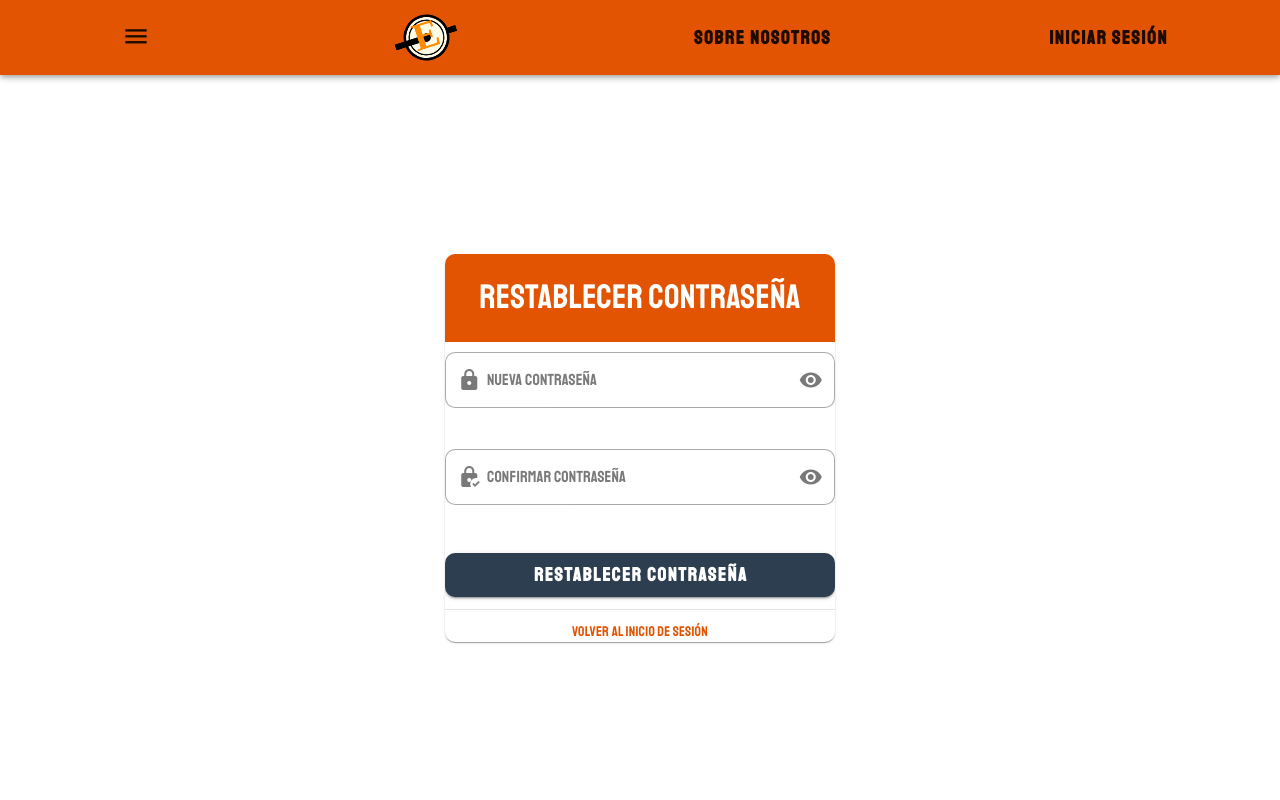
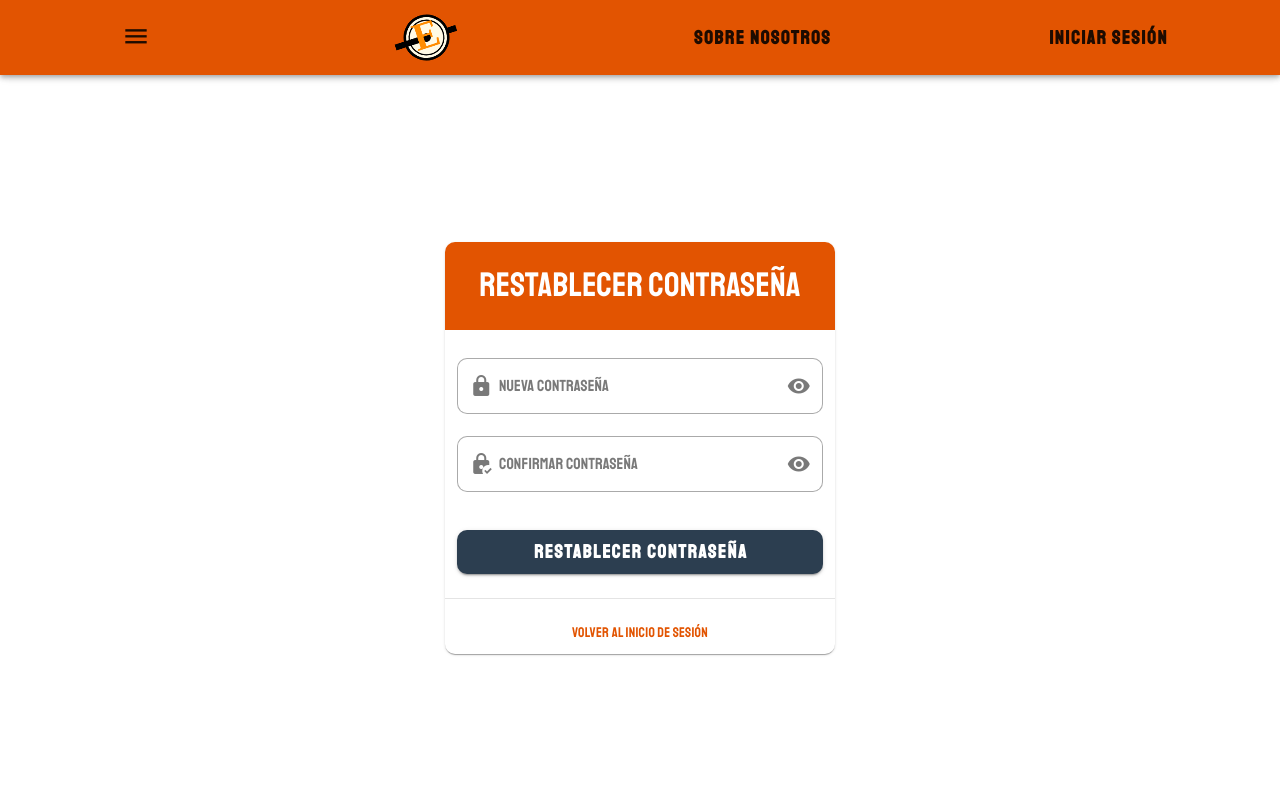
Before and after one commit to gaabsito/RETO_GYM_FRONT, a Vue app in the folder GymFRONT/vue-gym/: page /change-password/1 in a window 1280 px wide. Shown: the top 800 px of the page. Built offline with nearby package versions, Linux system fonts and the light colour scheme.

Commit message:
Update ResetPasswordView.vue

```diff
--- a/GymFRONT/vue-gym/src/views/ResetPasswordView.vue
+++ b/GymFRONT/vue-gym/src/views/ResetPasswordView.vue
@@ -154,9 +154,12 @@ const handleSubmit = async () => {
   border-radius: $border-radius !important;
 }
 
-.v-text-field {
-    padding-top: 2.5% !important;
-    padding-bottom: 2.5% !important;
+.v-card-title {
+  margin-bottom: 1rem !important;
+}
+
+.v-card-text {
+  padding: 12px !important;
 }
 
 .v-btn {
```
